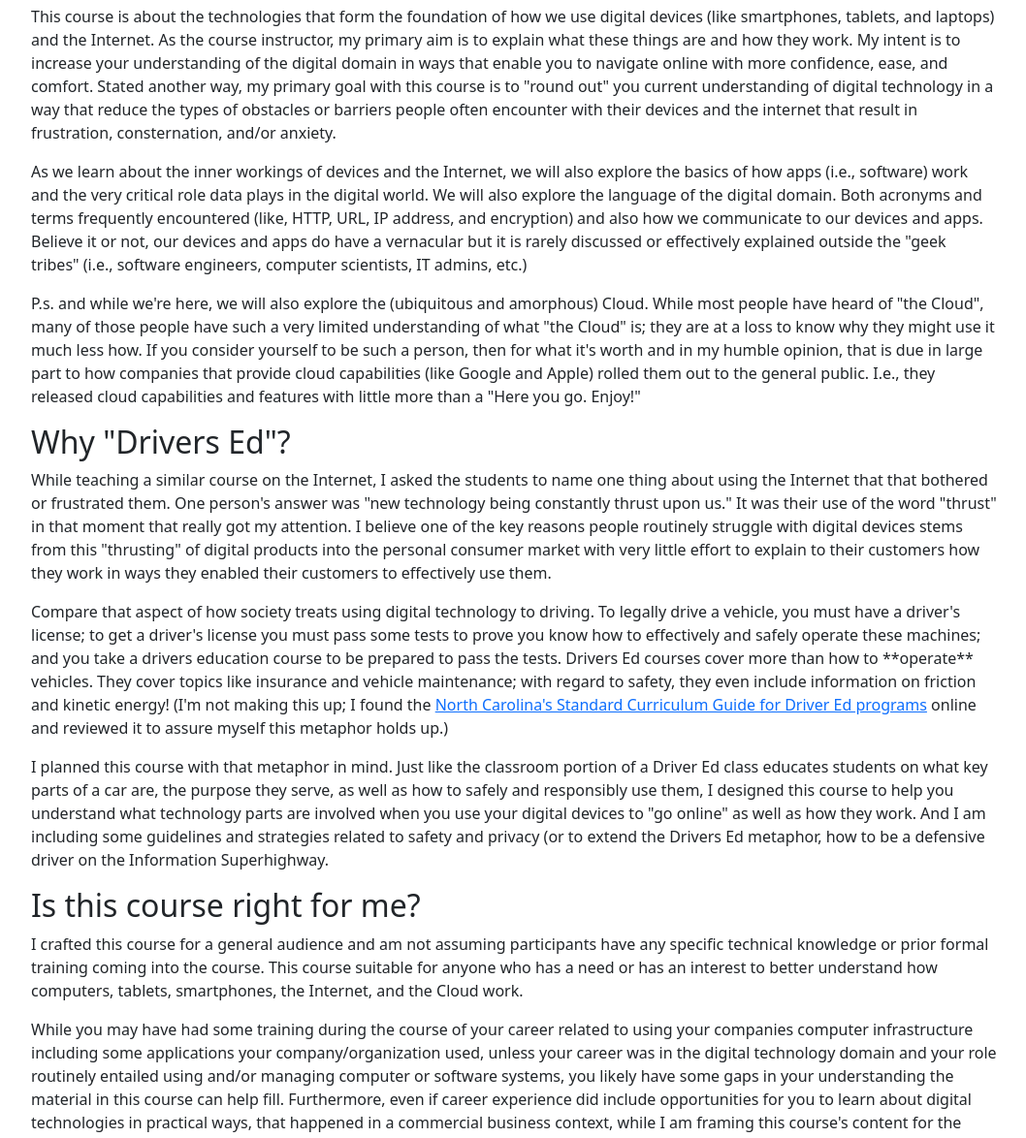
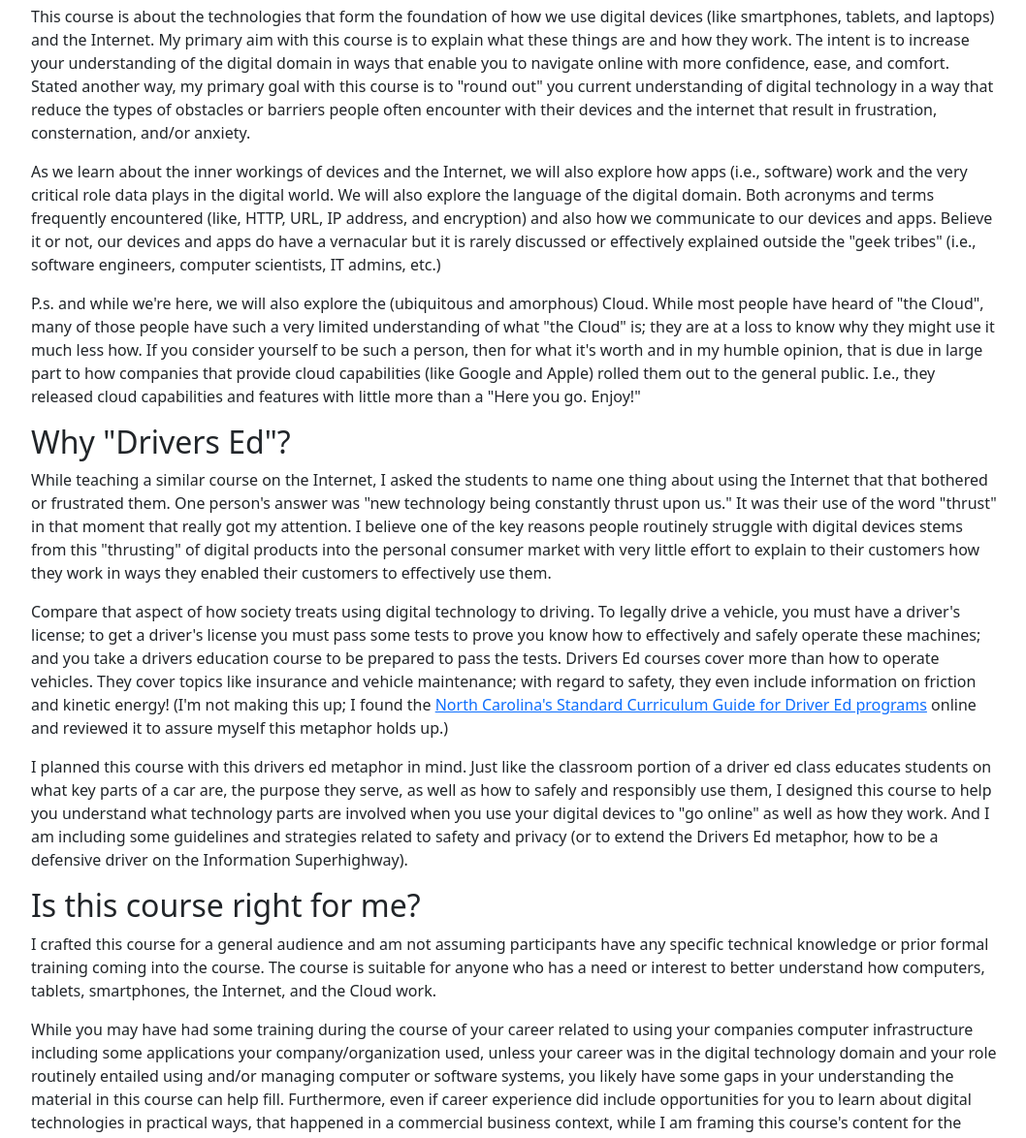
Before and after one commit to olli-shamlin/fall-2025, a plain HTML site: page index.html in a window 1280 px wide. Shown: the part 506-1680 px from the top of the page at 97% size, without its empty margins (110-1168 px from the left). Drawn offline with nearby package versions, Linux system fonts and the light colour scheme.

Commit message:
typo on index page

```diff
--- a/index.html
+++ b/index.html
@@ -72,14 +72,14 @@
         <h2>What this course is about</h2>
         <p>
             This course is about the technologies that form the foundation of how we use digital devices (like
-            smartphones, tablets, and laptops) and the Internet.  As the course instructor, my primary aim is to
-            explain what these things are and how they work. My intent is to increase your understanding of the
+            smartphones, tablets, and laptops) and the Internet.  My primary aim with this course is to
+            explain what these things are and how they work. The intent is to increase your understanding of the
             digital domain in ways that enable you to navigate online with more confidence, ease, and comfort.
             Stated another way, my primary goal with this course is to "round out" you current understanding of
             digital technology in a way that reduce the types of obstacles or barriers people often encounter with
             their devices and the internet that result in frustration, consternation, and/or anxiety.
         <p>
-            As we learn about the inner workings of devices and the Internet, we will also explore the basics of how
+            As we learn about the inner workings of devices and the Internet, we will also explore how
             apps (i.e., software) work and the very critical role data plays in the digital world. We will also explore
             the language of the digital domain. Both acronyms and terms frequently encountered (like, HTTP, URL, IP
             address, and encryption) and also how we communicate to our devices and apps. Believe it or not, our
@@ -105,25 +105,25 @@
             Compare that aspect of how society treats using digital technology to driving.  To legally drive a vehicle,
             you must have a driver's license; to get a driver's license you must pass some tests to prove you know how
             to effectively and safely operate these machines; and you take a drivers education course to be prepared
-            to pass the tests. Drivers Ed courses cover more than how to **operate** vehicles. They cover topics like
+            to pass the tests. Drivers Ed courses cover more than how to operate vehicles. They cover topics like
             insurance and vehicle maintenance; with regard to safety, they even include information on friction and
             kinetic energy! (I'm not making this up; I found the
                 <a href="https://www.dpi.nc.gov/documents/safehealthyschools/driver-ed/driver-education-program-curriculum-guide/open">
                     North Carolina's Standard Curriculum Guide for Driver Ed programs</a>
             online and reviewed it to assure myself this metaphor holds up.)
         <p>
-            I planned this course with that metaphor in mind. Just like the classroom portion of a Driver Ed class
+            I planned this course with this drivers ed metaphor in mind. Just like the classroom portion of a driver ed class
             educates students on what key parts of a car are, the purpose they serve, as well as how to safely and
             responsibly use them, I designed this course to help you understand what technology parts are involved
             when you use your digital devices to "go online" as well as how they work. And I am including some
             guidelines and strategies related to safety and privacy (or to extend the Drivers Ed metaphor, how to be a
-            defensive driver on the Information Superhighway.
+            defensive driver on the Information Superhighway).
         </p>
         <h2>Is this course right for me?</h2>
         <p>
             I crafted this course for a general audience and am not assuming participants have any specific technical
-            knowledge or prior formal training coming into the course. This course suitable for anyone who has a
-            need or has an interest to better understand how computers, tablets, smartphones, the Internet, and
+            knowledge or prior formal training coming into the course. The course is suitable for anyone who has a
+            need or interest to better understand how computers, tablets, smartphones, the Internet, and
             the Cloud work.
         <p>
             While you may have had some training during the course of your career related to using your companies
```
